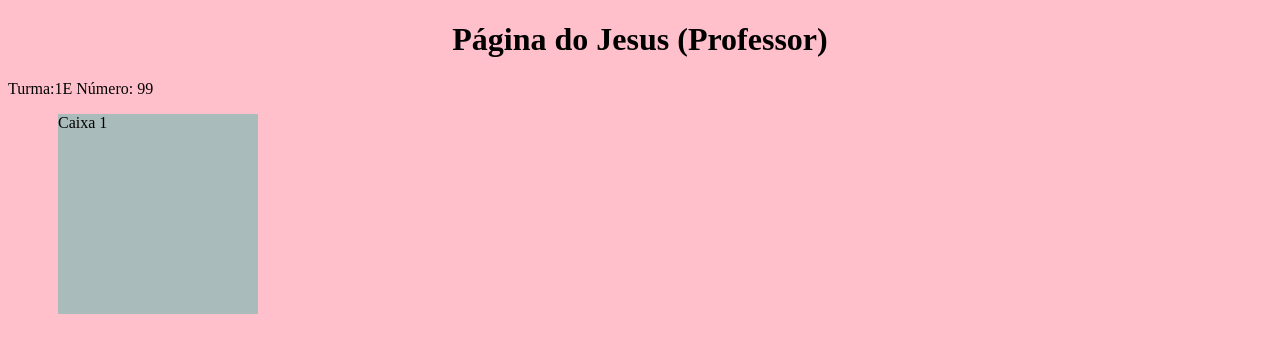
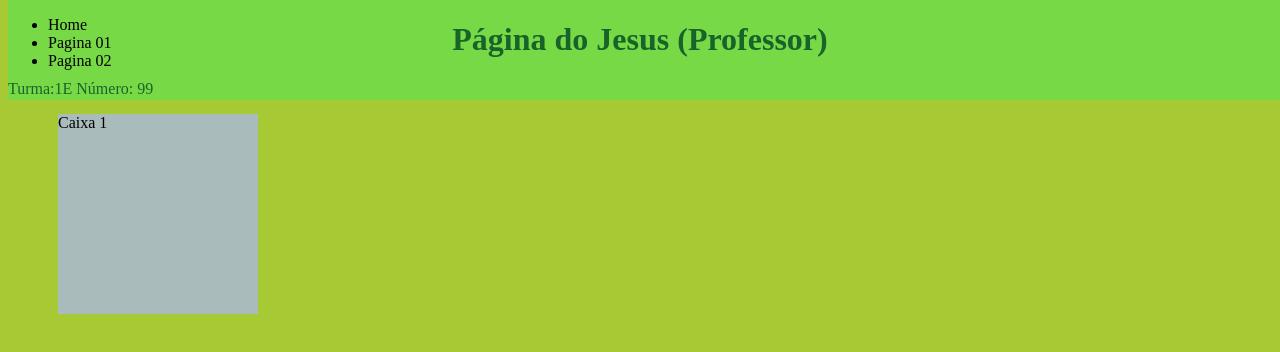
Before and after one commit to jesusmaringa/primeiroe_2t, a plain HTML site: page index.html in a window 1280 px wide. Drawn offline with Linux system fonts and the light colour scheme.

Commit message:
Aula 04-08

```diff
--- a/estilo.css
+++ b/estilo.css
@@ -1,5 +1,5 @@
 body {
-  background: pink;
+  background: rgb(167, 202, 52);
 }
 h1 {
   text-align: center;
@@ -16,3 +16,10 @@ h1 {
    background: #AABBBB;
    left: 50px;
 }
+.menuPrincipal {
+  position: absolute;
+  background: rgba(55, 236, 98, 0.418);
+  width: 100%;
+  height: 100px;
+  top: 0;
+}
--- a/index.html
+++ b/index.html
@@ -6,6 +6,15 @@
     <link rel="stylesheet" href="estilo.css">
   </head>
   <body>
+    <div class="menuPrincipal">
+       <nav>
+         <ul>
+           <li><a href="index.html"></a>Home</li>
+           <li><a href="pagina01.html"></a>Pagina 01</li>
+           <li><a href="pagina02.html"></a>Pagina 02</li>
+         </ul>
+       </nav>
+    </div>
     <h1>Página do Jesus (Professor)</h1>
     <p>Turma:1E      Número: 99</p>
 
```
Also changed, not shown: pagina01.html (added, +15 -0 lines), pagina02.html (added, +15 -0 lines).
